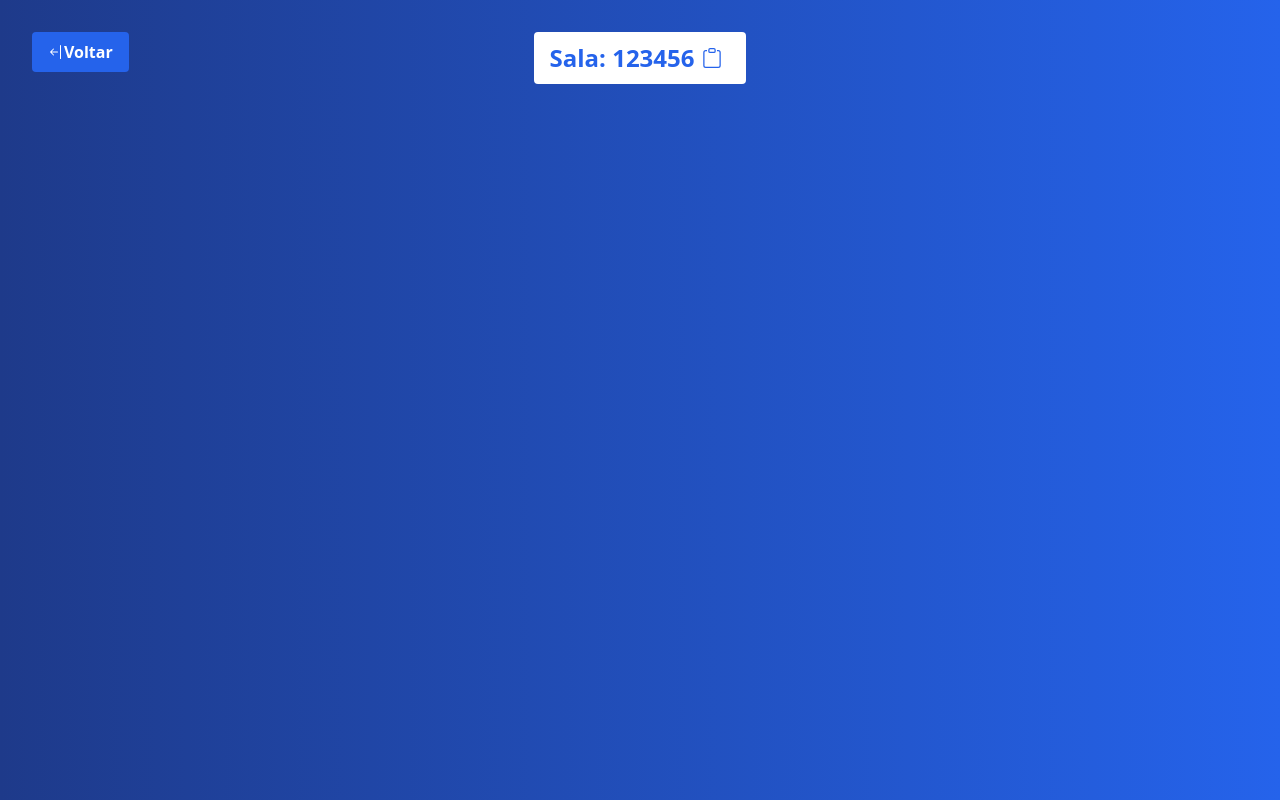
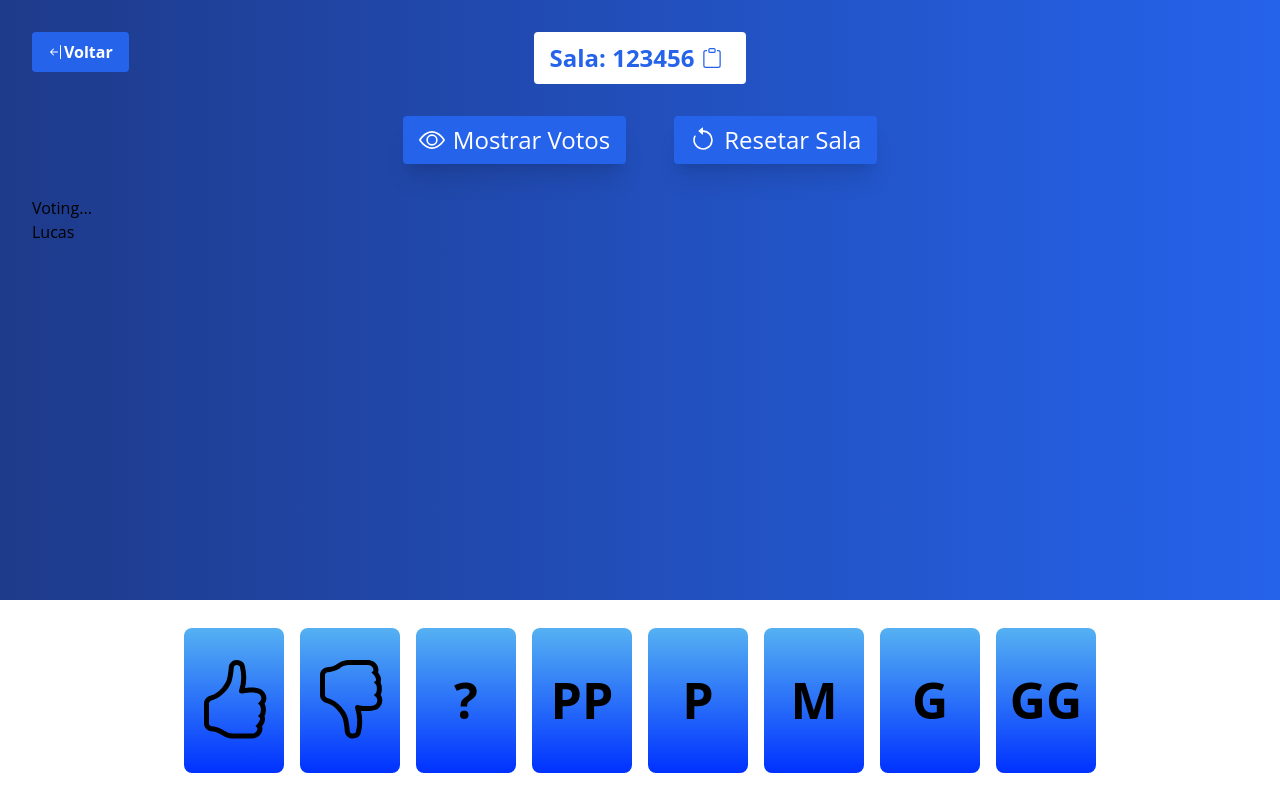
Before and after one commit to mtluiz/homepoker.app, a Next.js app: page /sala/123 in a window 1280 px wide. Built offline with nearby package versions, Linux system fonts and the light colour scheme.

Commit message:
feat: create room layout

```diff
--- a/src/common/components/elements/room/index.js
+++ b/src/common/components/elements/room/index.js
@@ -2,12 +2,16 @@ import React from 'react';
 import useSelectedStore from '../../../store/selected';
 import copyToClipboard from '../../../../utils/copyToClipboard';
 
-export default function Room({ roomId }) {
+import UserCard from '../../ui/UserCard';
+import Card from '../../ui/Card';
+
+export default function Room({ roomId, users }) {
 
   const selectDefault = useSelectedStore((state) => state.selectDefault);
 
   return (
     <div className="">
+
       <header className='flex justify-center'>
 
         <button className="bg-blue-600 hover:bg-blue-700 text-white font-bold py-2 px-4 rounded inline-flex items-center absolute top-8 left-8" onClick={selectDefault}>
@@ -17,9 +21,8 @@ export default function Room({ roomId }) {
           <span>Voltar</span>
         </button>
 
-        <button className="bg-white hover:bg-blue-100 text-blue-600 font-bold py-2 px-4 rounded inline-flex items-center text-2xl" onClick={() => {copyToClipboard(roomId)}}>
+        <button className="bg-white hover:bg-blue-100 text-blue-600 font-bold py-2 px-4 rounded inline-flex items-center text-2xl" onClick={() => { copyToClipboard(roomId) }}>
           <span>Sala: {roomId}</span>
-
           <svg xmlns="http://www.w3.org/2000/svg" width="20" height="20" fill="currentColor" className="bi bi-clipboard m-2" viewBox="0 0 16 16">
             <path d="M4 1.5H3a2 2 0 0 0-2 2V14a2 2 0 0 0 2 2h10a2 2 0 0 0 2-2V3.5a2 2 0 0 0-2-2h-1v1h1a1 1 0 0 1 1 1V14a1 1 0 0 1-1 1H3a1 1 0 0 1-1-1V3.5a1 1 0 0 1 1-1h1v-1z" />
             <path d="M9.5 1a.5.5 0 0 1 .5.5v1a.5.5 0 0 1-.5.5h-3a.5.5 0 0 1-.5-.5v-1a.5.5 0 0 1 .5-.5h3zm-3-1A1.5 1.5 0 0 0 5 1.5v1A1.5 1.5 0 0 0 6.5 4h3A1.5 1.5 0 0 0 11 2.5v-1A1.5 1.5 0 0 0 9.5 0h-3z" />
@@ -27,6 +30,41 @@ export default function Room({ roomId }) {
         </button>
 
       </header>
+
+      <div className='actions flex justify-center my-8 w-full gap-12'>
+        <button className='text-2xl text-white border-solid shadow-xl bg-blue-600 hover:bg-blue-500 transition-all py-2 px-4 rounded inline-flex items-center'>
+          <svg xmlns="http://www.w3.org/2000/svg" width="26" height="26" fill="currentColor" className="bi bi-eye mr-2" viewBox="0 0 16 16">
+            <path d="M16 8s-3-5.5-8-5.5S0 8 0 8s3 5.5 8 5.5S16 8 16 8zM1.173 8a13.133 13.133 0 0 1 1.66-2.043C4.12 4.668 5.88 3.5 8 3.5c2.12 0 3.879 1.168 5.168 2.457A13.133 13.133 0 0 1 14.828 8c-.058.087-.122.183-.195.288-.335.48-.83 1.12-1.465 1.755C11.879 11.332 10.119 12.5 8 12.5c-2.12 0-3.879-1.168-5.168-2.457A13.134 13.134 0 0 1 1.172 8z" />
+            <path d="M8 5.5a2.5 2.5 0 1 0 0 5 2.5 2.5 0 0 0 0-5zM4.5 8a3.5 3.5 0 1 1 7 0 3.5 3.5 0 0 1-7 0z" />
+          </svg>
+          Mostrar Votos
+        </button>
+
+        <button className='text-2xl text-white border-solid shadow-xl bg-blue-600 hover:bg-blue-500 transition-all py-2 px-4 rounded inline-flex items-center'>
+          <svg xmlns="http://www.w3.org/2000/svg" width="26" height="26" fill="currentColor" className="bi bi-arrow-counterclockwise mr-2" viewBox="0 0 16 16">
+            <path fillRule="evenodd" d="M8 3a5 5 0 1 1-4.546 2.914.5.5 0 0 0-.908-.417A6 6 0 1 0 8 2v1z" />
+            <path d="M8 4.466V.534a.25.25 0 0 0-.41-.192L5.23 2.308a.25.25 0 0 0 0 .384l2.36 1.966A.25.25 0 0 0 8 4.466z" />
+          </svg>
+          Resetar Sala
+        </button>
+      </div>
+
+      <div className="users h-[260px]">
+        <UserCard name={"Lucas"}>
+          <h1>Voting...</h1>
+        </UserCard>
+      </div>
+
+      <div className="votes h-1/4 min-h-1/4 gap-4 px-8 shadow-xl overflow-x-scroll flex items-center absolute w-full justify-center bg-white bottom-0 left-0">
+          <Card value={<img src={"/images/thumbs-up.svg"}/>} />
+          <Card value={<img src={"/images/thumbs-down.svg"}/>} />
+          <Card value={"?"} />
+          <Card value={"PP"} />
+          <Card value={"P"} />
+          <Card value={"M"} />
+          <Card value={"G"} />
+          <Card value={"GG"} />
+      </div>
     </div>
   )
 }
--- /dev/null
+++ b/src/common/components/ui/Card.js
@@ -0,0 +1,9 @@
+import React from 'react'
+
+export default function Card({value}) {
+  return (
+    <div className='card'>
+      {value}
+    </div>
+  )
+}
--- /dev/null
+++ b/src/common/components/ui/UserCard.js
@@ -0,0 +1,14 @@
+import React from 'react'
+
+export default function UserCard({name, id, children}) {
+  return (
+    <div className='user-card'>
+
+      <div className="user-card__content">
+        {children}
+      </div>
+
+      <p className='user-card__name'>{name}</p>
+    </div>
+  )
+}
```
